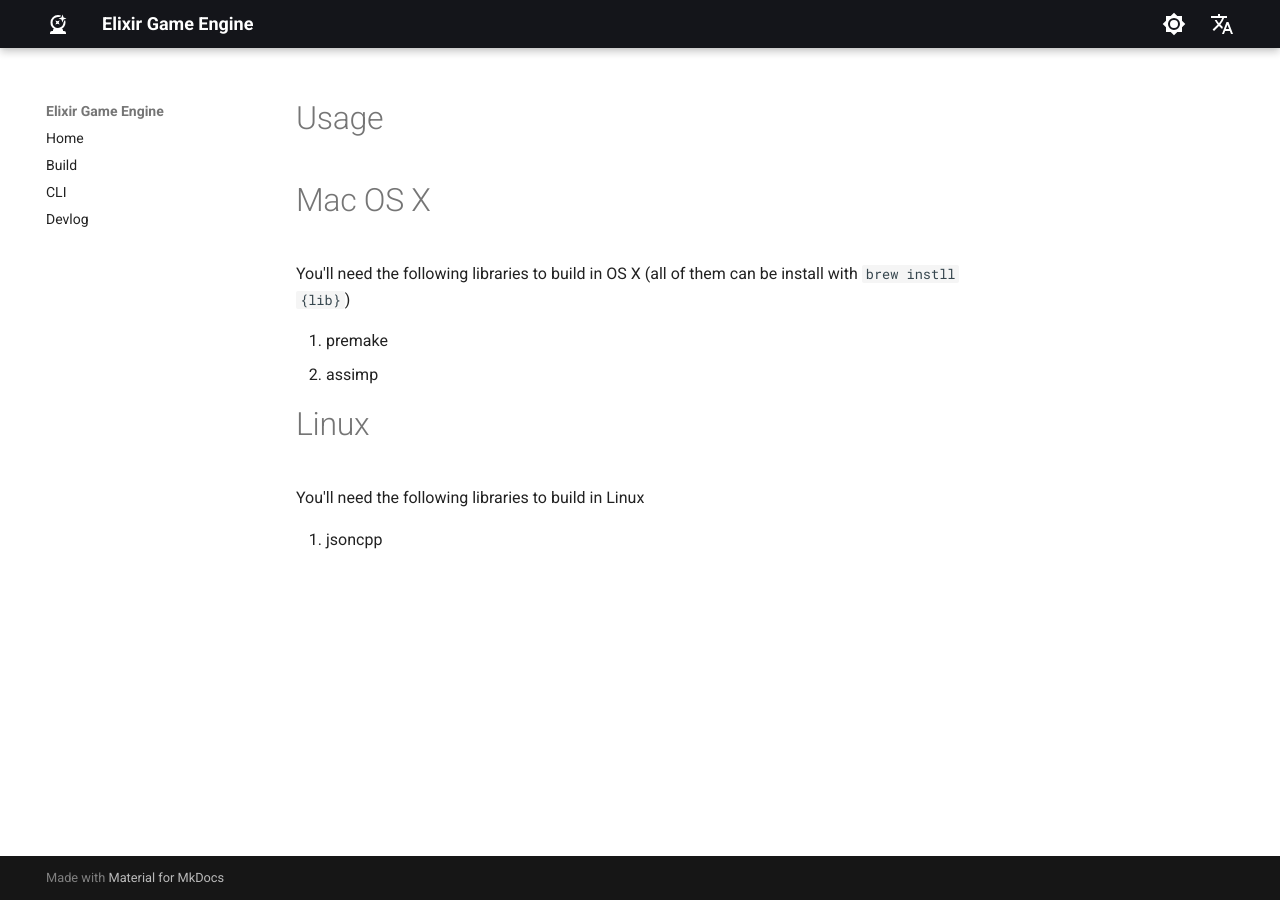
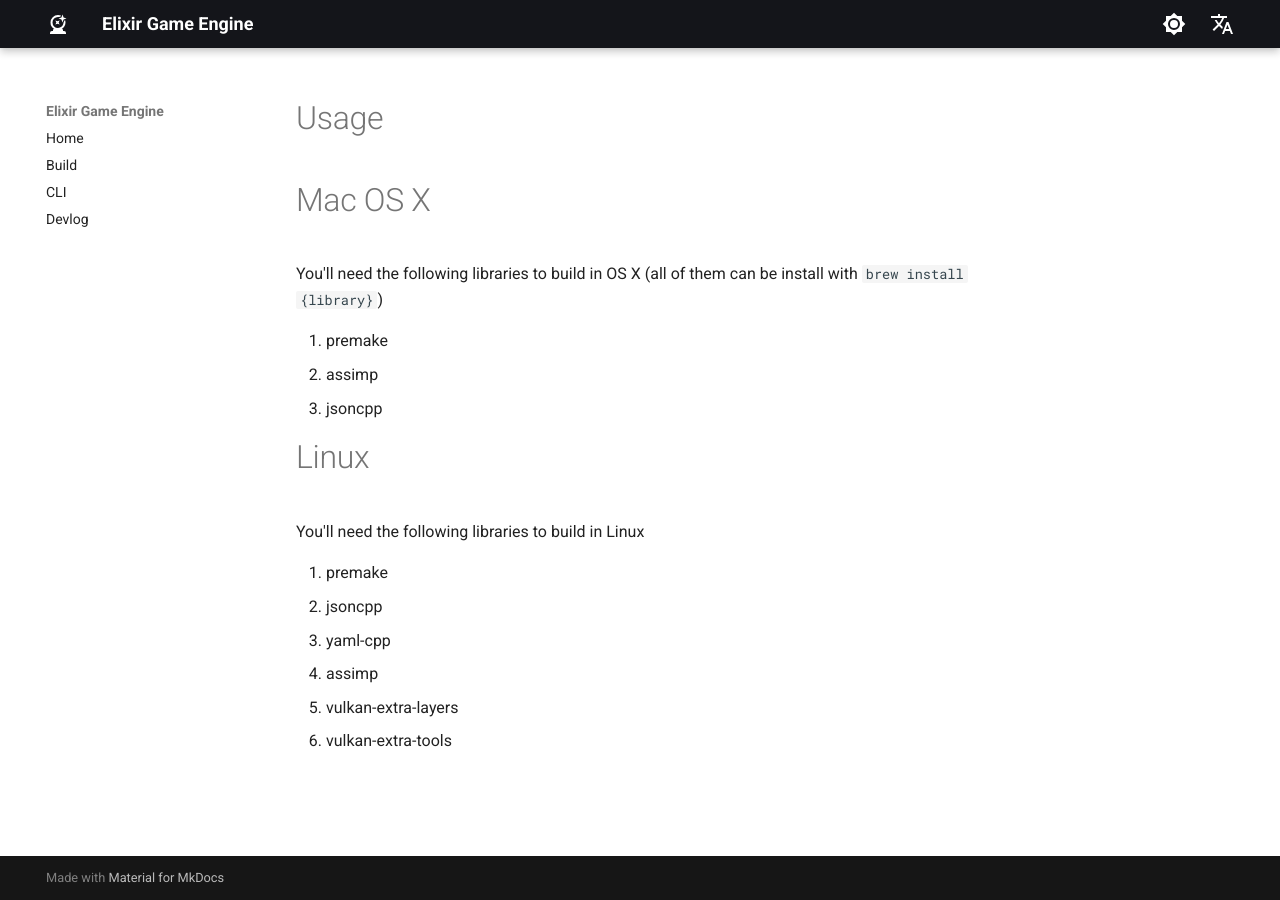
Before and after one commit to Dssdiego/ElixirDocs, an MkDocs documentation site: the page built from Documentation/docs/usage.md, in a window 1280 px wide. Built offline with MkDocs 1.6.1 and Material for MkDocs 9.7.7, drawn with Linux system fonts in a browser that asks for light colours; comment, search, counter and statistics services are not loaded.

```diff
--- /dev/null
+++ b/Documentation/docs/blog/.authors.yml
@@ -0,0 +1,5 @@
+authors:
+  diego:
+    name: Diego S.
+    description: Creator & Lead Developer
+    avatar: https://github.com/Dssdiego.png
--- a/Documentation/docs/usage.md
+++ b/Documentation/docs/usage.md
@@ -2,13 +2,19 @@
 
 # Mac OS X
 
-You'll need the following libraries to build in OS X (all of them can be install with `brew instll {lib}`)
+You'll need the following libraries to build in OS X (all of them can be install with `brew install {library}`)
 
 1. premake
 2. assimp
+3. jsoncpp
 
 # Linux
 
 You'll need the following libraries to build in Linux
 
+0. premake
 1. jsoncpp
+2. yaml-cpp
+3. assimp
+4. vulkan-extra-layers
+5. vulkan-extra-tools
```
Also changed, not shown: Documentation/docs/blog/posts/2024_04_06.md (+2 -0 lines), Documentation/docs/blog/posts/2024_04_13.md (added, +20 -0 lines), Documentation/docs/assets/icon.png (renamed from Documentation/assets/icon.png), 1 other file.
